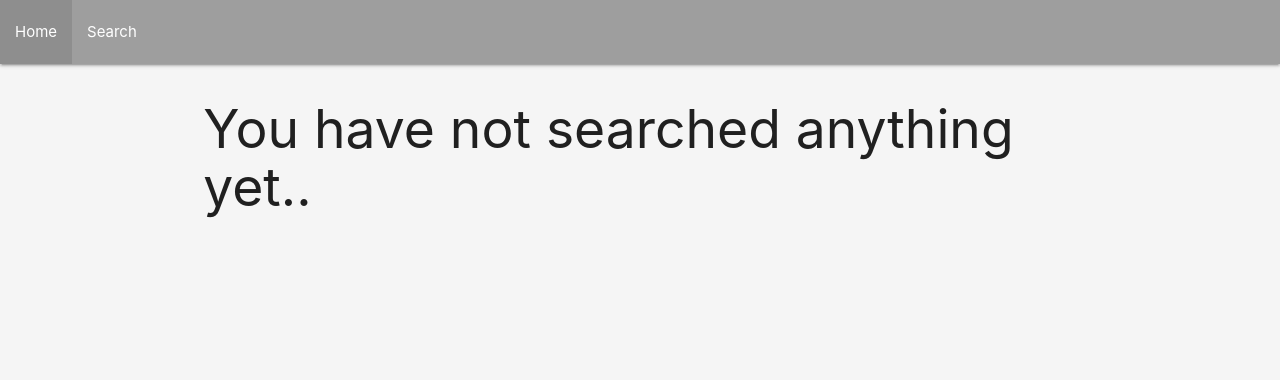
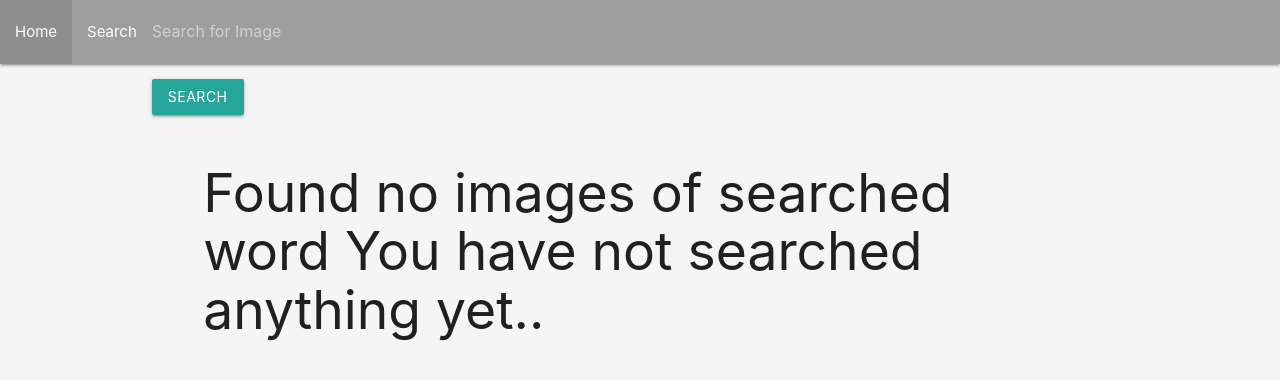
Before and after one commit to JKimani77/TiltedTripod, a Django app: page /search/ in a window 1280 px wide. Shown: the top 380 px of the page. Run offline with Django 3.2, Linux system fonts and the light colour scheme.

Commit message:
added a search form and its template code

```diff
--- a/flutter/templates/navbar.html
+++ b/flutter/templates/navbar.html
@@ -11,7 +11,14 @@
     <div class="navbar-header">
       <ul id="nav-mobile" class="left hide-on-med-and-down">
         <li ><a  href="/">Home</a></li>
-        <li ><a  href="search/">Search</a></li>
+        <li ><a  href="{% url 'searchImages' %}">Search</a></li>
+        <li>
+        <form class="form-inline my-2 my-lg-0"class="navbar-form" role="search" action="{% url 'searchImages' %}" >
+          <input class="form-control mr-sm-2" type="search" placeholder="Search for Image">
+          <button class="btn btn-outline-success my-2 my-sm-10" type="submit" class="right">Search</button>
+        </form>
+      </li>
+
       </ul>
     </div>
   </div>
--- a/flutter/templates/search.html
+++ b/flutter/templates/search.html
@@ -11,30 +11,25 @@
     <div class="row">
         <div class="col s12">
 
-            {% if images%}
-      <h2>Found {{ images|length }} of {{message}}</h2>
-    {% else %}
-      <h2>{{message}}</h2>
-    {% endif %}
+            {% if images %}
+      <h2>Found {{ images|length }} of searched word {{message}}</h2>
+            {% else %}
+      <h2>Found no images of searched word {{message}}</h2>
+            {% endif %}
         </div>
 
     </div>
 
     <div class="row">
         {%if images %}
-        <div class="col col-md-3">
-            {% for pic in images %}
+          {% for pic in images %}
       <div class="col-sm-6 col-md-3">
           <h3>{{pic.image_name}}</h3>
           <img src="{{pic.image.url}}">
       </div>
     {% endfor %}
-  {% endif %}
+      {% endif %}
         </div>
 
     </div>
-
-
-</div>
-
 {%endblock%}
```
